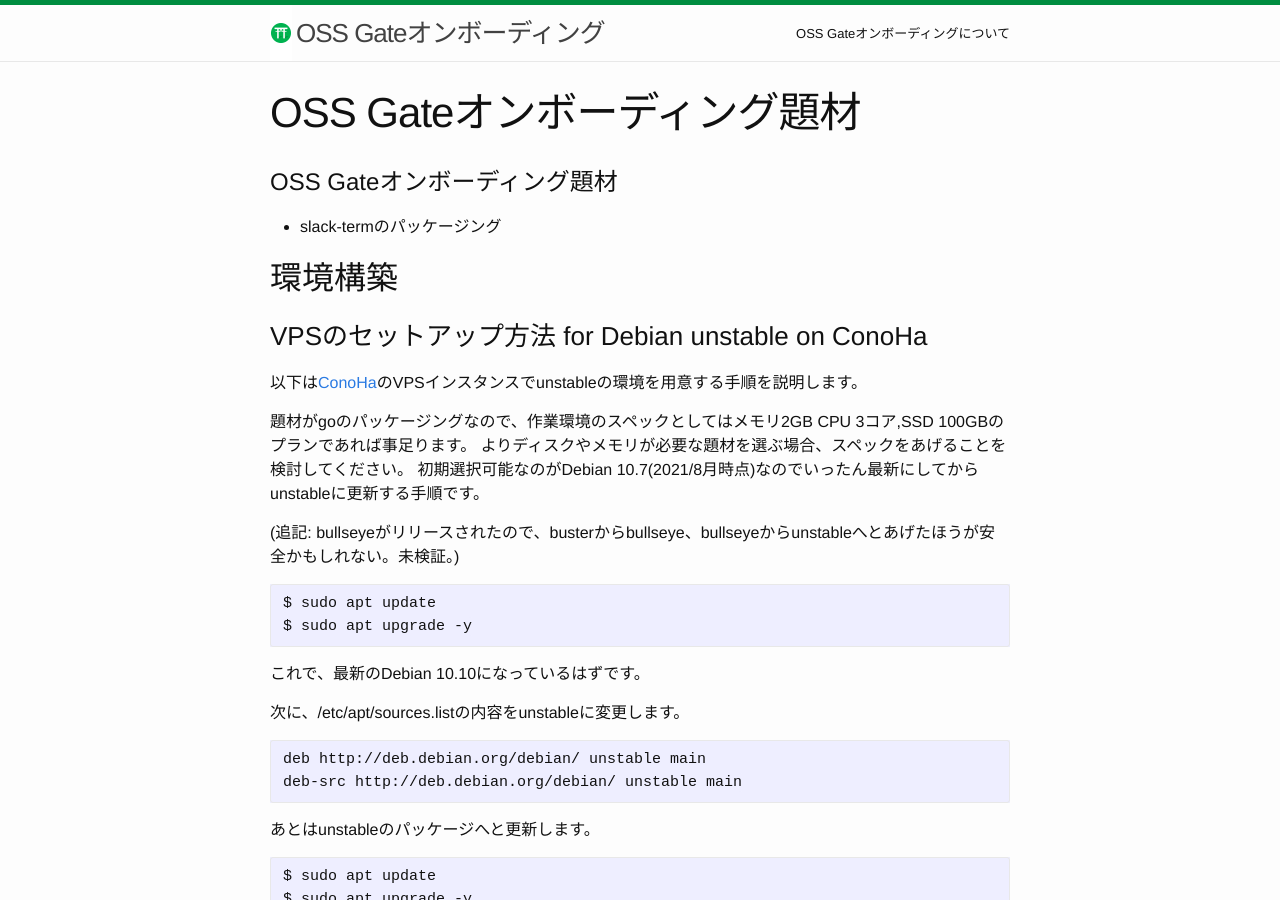
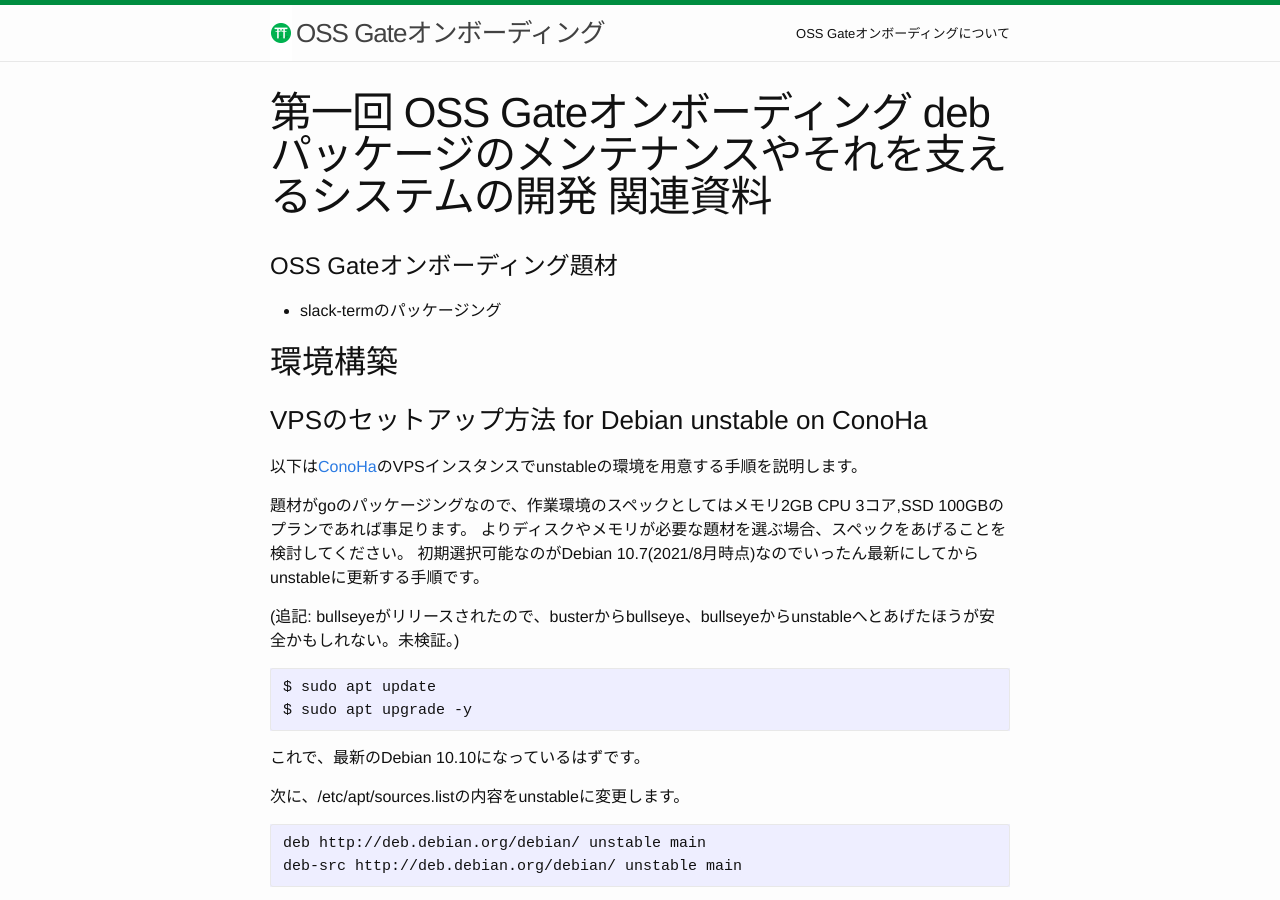
Before and after one commit to oss-gate/on-boarding, a Jekyll site: the page built from proposals/2021-08/kenhys-maintain-debian-packages/references-2021-08.md, in a window 1280 px wide and 900 px high. Built offline with Jekyll 4.4.1, drawn with Linux system fonts in a browser that asks for light colours; our own code applies the rules of GitHub Pages for plain Markdown files; Markdown is read by kramdown in place of the engine named in the settings; comment, search, counter and statistics services are not loaded.

Commit message:
2021-08: add meta information

```diff
--- a/proposals/2021-08/kenhys-maintain-debian-packages/references-2021-08.md
+++ b/proposals/2021-08/kenhys-maintain-debian-packages/references-2021-08.md
@@ -1,3 +1,8 @@
+---
+layout: page
+title: 第一回 OSS Gateオンボーディング debパッケージのメンテナンスやそれを支えるシステムの開発 関連資料
+---
+
 # OSS Gateオンボーディング題材
 
 * slack-termのパッケージング
```
